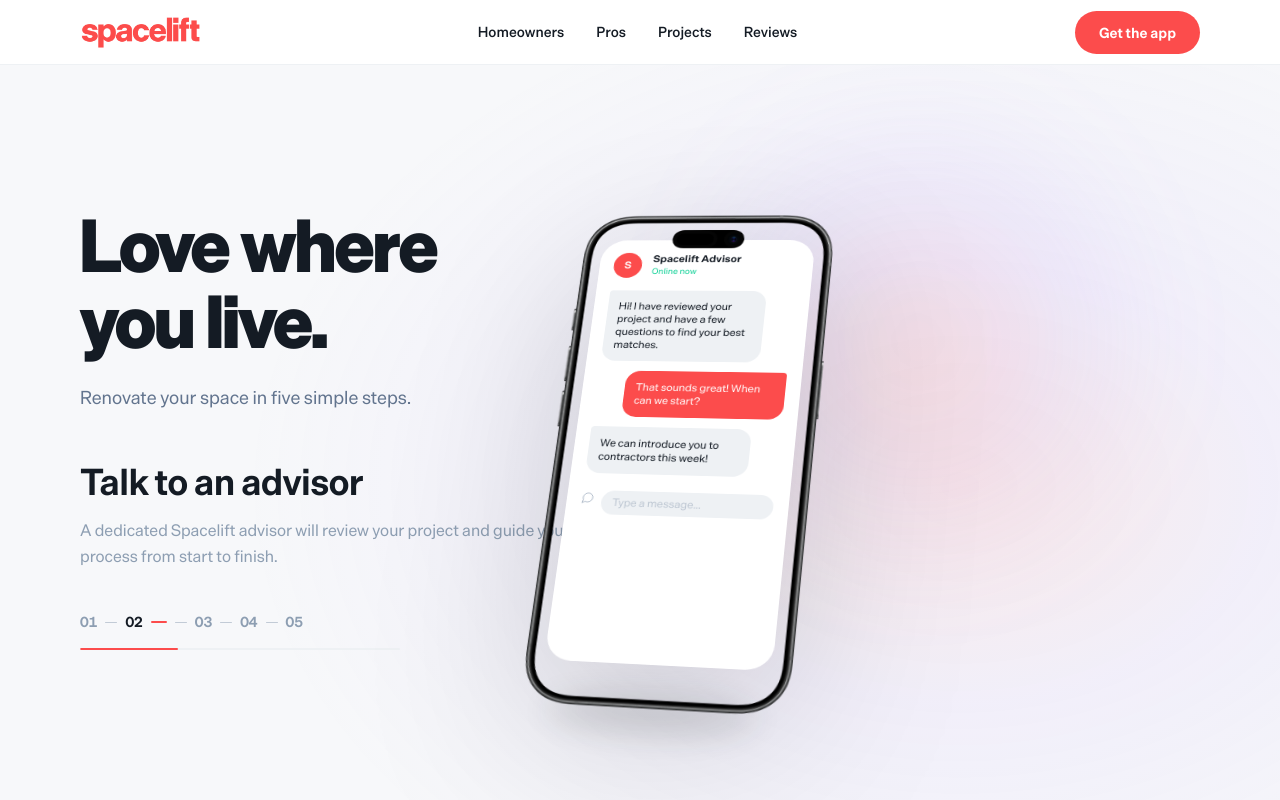
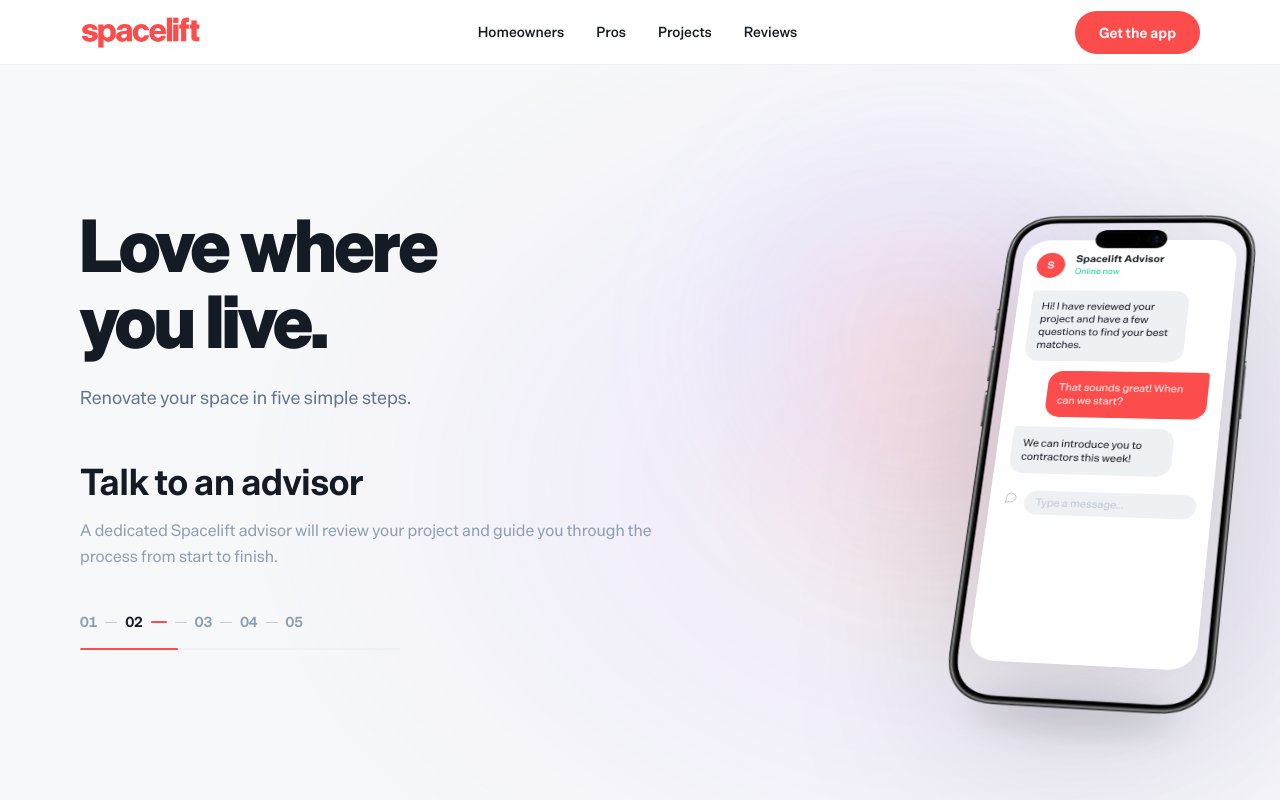
Before and after one commit to jjmccarthy7/spacelift-tools, a Next.js app in the folder apps/hellospacelift/: page / in a window 1280 px wide. Shown: the top 800 px of the page. Built offline with nearby package versions, Linux system fonts and the light colour scheme.

Commit message:
revert: hero phone — restore right:72px position (revert left:50% centering)

```diff
--- a/apps/hellospacelift/src/components/PhoneMock.tsx
+++ b/apps/hellospacelift/src/components/PhoneMock.tsx
@@ -179,10 +179,10 @@ const screens = [
                                 className="hero-phone hidden lg:block"
                                 style={{
                                             position: 'absolute',
-                                            left: '50%',
+                                            right: '72px',
                                             top: 0,
                                             width: '290px',
-                                            transform: 'translateX(-50%) perspective(1550px) rotateY(-10deg) rotateX(16deg) rotateZ(4deg) translateY(-92px)',
+                                            transform: 'perspective(1550px) rotateY(-10deg) rotateX(16deg) rotateZ(4deg) translateY(-92px)',
                                             filter: 'drop-shadow(0 46px 90px rgba(0,0,0,0.16))',
                                             transformOrigin: 'bottom center',
                                 }}
```
